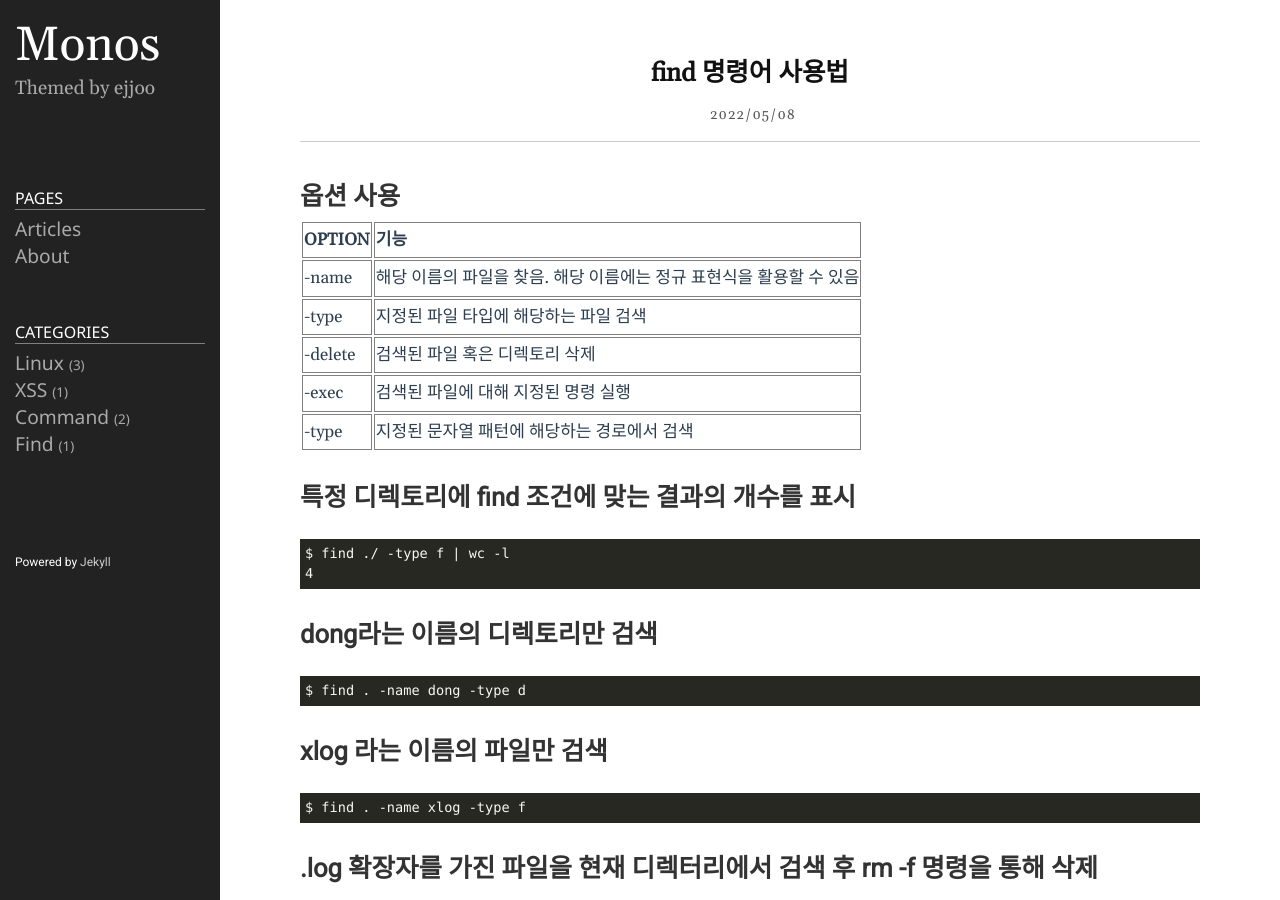
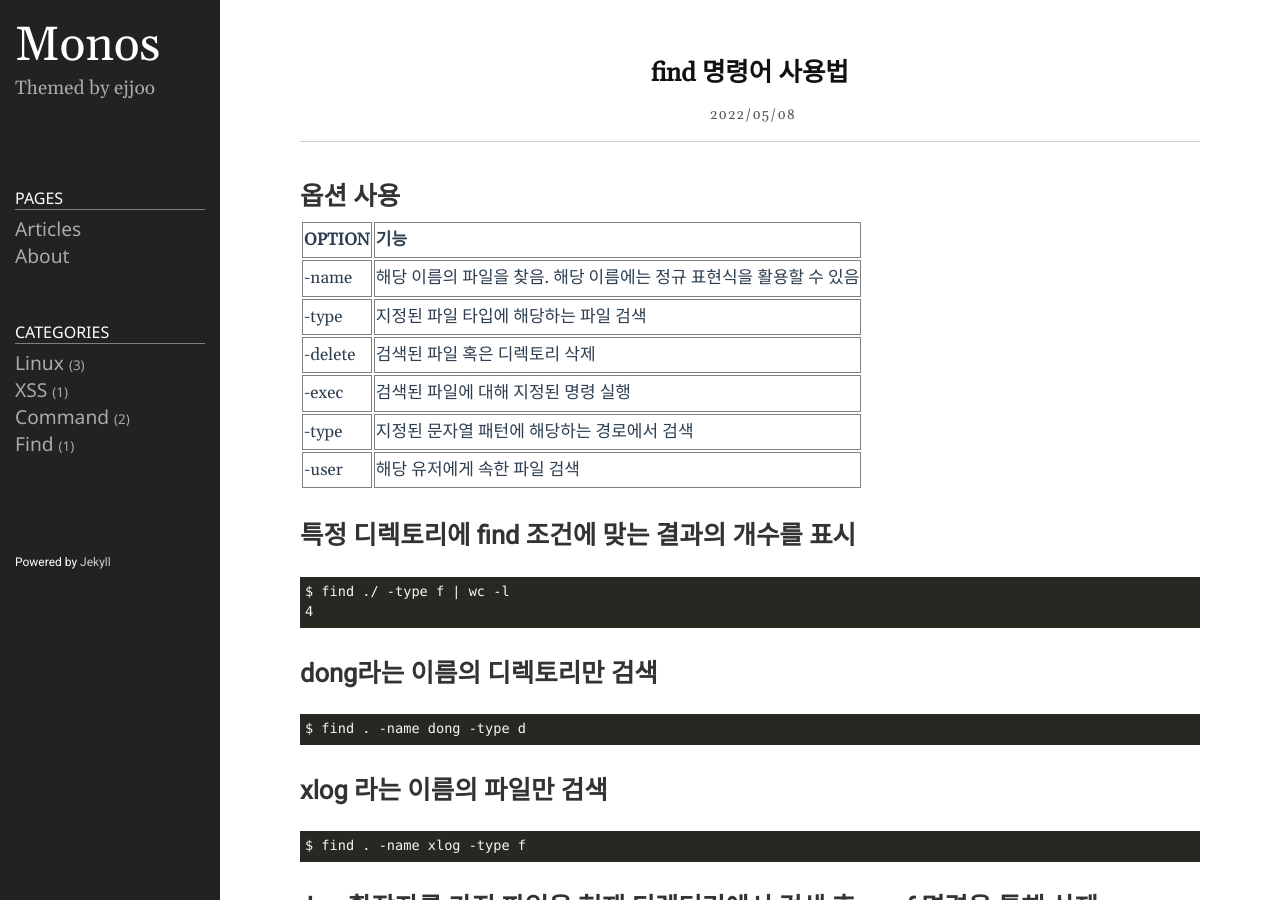
Before and after one commit to testall0836/testall0836.github.io, a Jekyll site: the page built from _posts/2022-05-08-post.markdown, in a window 1280 px wide and 900 px high. Built offline with Jekyll 4.4.1, drawn with Linux system fonts in a browser that asks for light colours.

Commit message:
update post

```diff
--- a/_posts/2022-05-08-post.markdown
+++ b/_posts/2022-05-08-post.markdown
@@ -15,6 +15,7 @@ categories: command linux find
 | -delete        |      검색된 파일 혹은 디렉토리 삭제             |
 | -exec        |      검색된 파일에 대해 지정된 명령 실행             |
 | -type        |      지정된 문자열 패턴에 해당하는 경로에서 검색             |
+| -user        |      해당 유저에게 속한 파일 검색             |
 
 ## 특정 디렉토리에 find 조건에 맞는 결과의 개수를 표시
 
```
